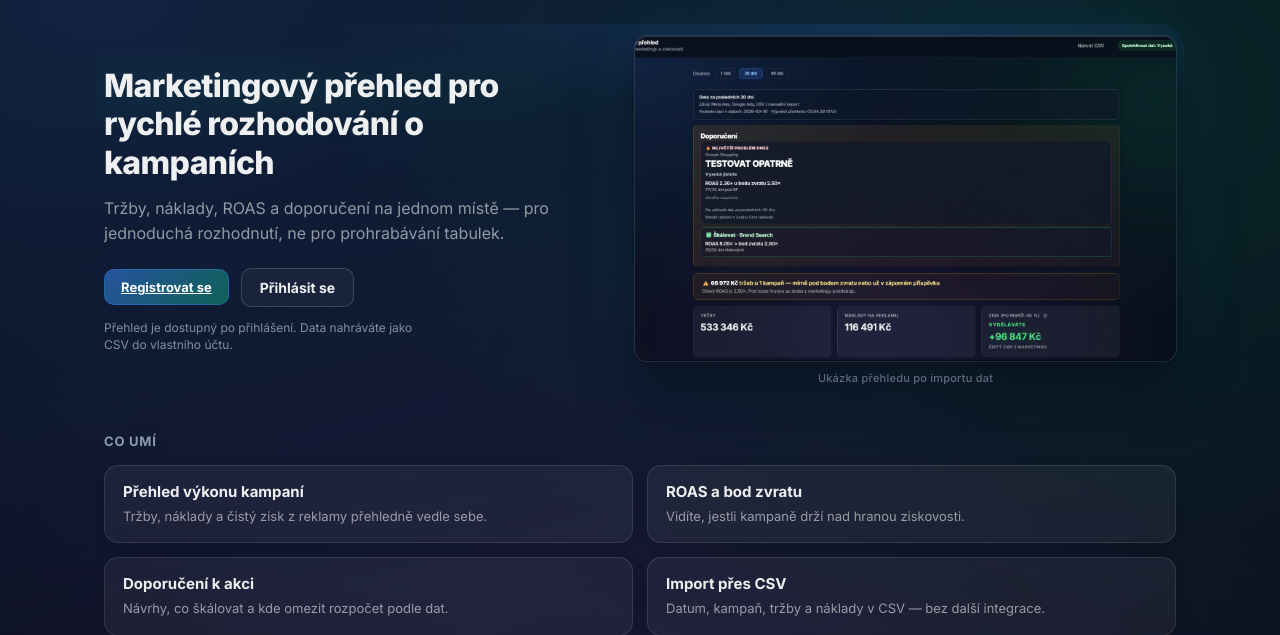
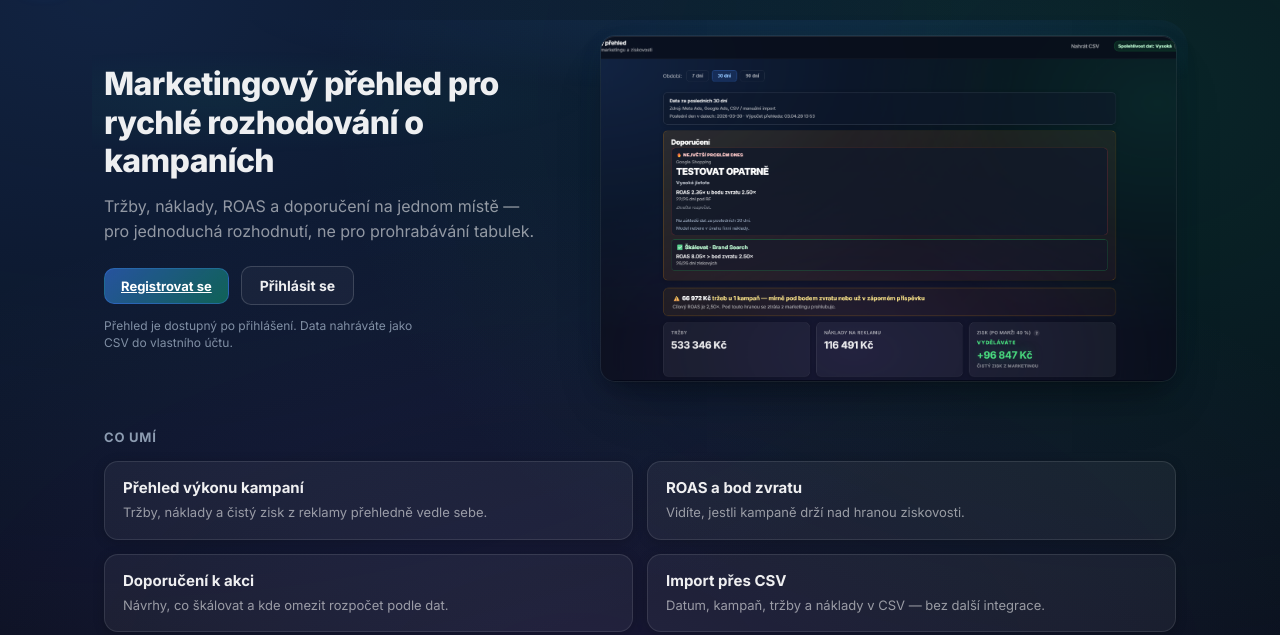
Before and after one commit to danzel24/marketing-analytics-saas, a FastAPI app: page / in a window 1280 px wide. Shown: the part 67-702 px from the top of the page. Run offline with FastAPI, Linux system fonts and the light colour scheme; parts of the project's set-up code (start-up, migrations or seed data) failed here and were passed over.

Commit message:
Polish landing page hero preview

```diff
--- a/app/static/styles.css
+++ b/app/static/styles.css
@@ -1799,17 +1799,17 @@ body {
   content: "";
   position: absolute;
   z-index: -1;
-  inset: -12px -8px 55%;
-  border-radius: 24px;
-  background: radial-gradient(ellipse 95% 90% at 72% 0%, rgba(59, 130, 246, 0.14), transparent 58%),
-    radial-gradient(ellipse 70% 60% at 15% 40%, rgba(16, 185, 129, 0.08), transparent 50%);
+  inset: -16px -12px 52%;
+  border-radius: 28px;
+  background: radial-gradient(ellipse 100% 85% at 68% -5%, rgba(59, 130, 246, 0.1), transparent 55%),
+    radial-gradient(ellipse 65% 55% at 12% 45%, rgba(16, 185, 129, 0.06), transparent 52%);
   pointer-events: none;
 }
 
 .landing-hero__grid {
   display: grid;
-  grid-template-columns: minmax(0, 1fr) minmax(0, 1.12fr);
-  gap: clamp(28px, 4vw, 48px);
+  grid-template-columns: minmax(0, 0.92fr) minmax(0, 1.22fr);
+  gap: clamp(32px, 4.5vw, 56px);
   align-items: center;
 }
 
@@ -1868,9 +1868,15 @@ body {
   line-height: 1.45;
 }
 
-/* Product preview (dashboard screenshot) — vložte obrázek do /static/images/dashboard-preview.png */
+/* Product preview (dashboard screenshot) — /static/images/dashboard-preview.png */
 .landing-hero__visual {
   min-width: 0;
+}
+
+@media (min-width: 901px) {
+  .landing-hero__visual {
+    padding-left: 4px;
+  }
 }
 
 .landing-hero-preview {
@@ -1880,21 +1886,22 @@ body {
 
 .landing-hero-preview__frame {
   position: relative;
-  border-radius: 12px;
+  border-radius: 14px;
   overflow: hidden;
   aspect-ratio: 5 / 3;
-  min-height: 200px;
+  min-height: 228px;
   background: linear-gradient(
-    155deg,
-    rgba(30, 41, 59, 0.95) 0%,
-    rgba(15, 23, 42, 0.98) 45%,
-    rgba(30, 58, 95, 0.35) 100%
+    160deg,
+    rgba(30, 41, 59, 0.88) 0%,
+    rgba(15, 23, 42, 0.96) 48%,
+    rgba(30, 58, 95, 0.28) 100%
   );
   box-shadow:
-    0 0 0 1px rgba(255, 255, 255, 0.1),
-    0 4px 6px rgba(0, 0, 0, 0.15),
-    0 28px 56px rgba(0, 0, 0, 0.42),
-    0 0 80px rgba(59, 130, 246, 0.12);
+    0 0 0 1px rgba(255, 255, 255, 0.07),
+    0 1px 2px rgba(0, 0, 0, 0.18),
+    0 12px 28px -8px rgba(0, 0, 0, 0.4),
+    0 28px 56px -20px rgba(0, 0, 0, 0.25),
+    0 0 40px -12px rgba(59, 130, 246, 0.08);
 }
 
 .landing-hero-preview__frame::after {
@@ -1902,7 +1909,7 @@ body {
   position: absolute;
   inset: 0;
   border-radius: inherit;
-  box-shadow: inset 0 1px 0 rgba(255, 255, 255, 0.12);
+  box-shadow: inset 0 1px 0 rgba(255, 255, 255, 0.09);
   pointer-events: none;
   z-index: 2;
 }
@@ -1923,27 +1930,26 @@ body {
   display: none;
 }
 
-.landing-hero-preview__caption {
-  margin: 10px 0 0;
-  font-size: 11px;
-  font-weight: 500;
-  letter-spacing: 0.02em;
-  color: rgba(148, 163, 184, 0.88);
-  text-align: center;
-}
-
 @media (max-width: 900px) {
   .landing-hero__grid {
     grid-template-columns: 1fr;
     gap: 28px;
   }
 
+  .landing-hero__visual {
+    padding-left: 0;
+  }
+
   .landing-hero__title {
     max-width: none;
   }
 
   .landing-hero__lead {
     max-width: 52ch;
+  }
+
+  .landing-hero-preview__frame {
+    min-height: 200px;
   }
 }
 
--- a/app/templates/landing.html
+++ b/app/templates/landing.html
@@ -62,7 +62,6 @@
                   onerror="this.classList.add('landing-hero-preview__img--fallback')"
                 />
               </div>
-              <figcaption class="landing-hero-preview__caption">Ukázka přehledu po importu dat</figcaption>
             </figure>
           </div>
         </div>
```
